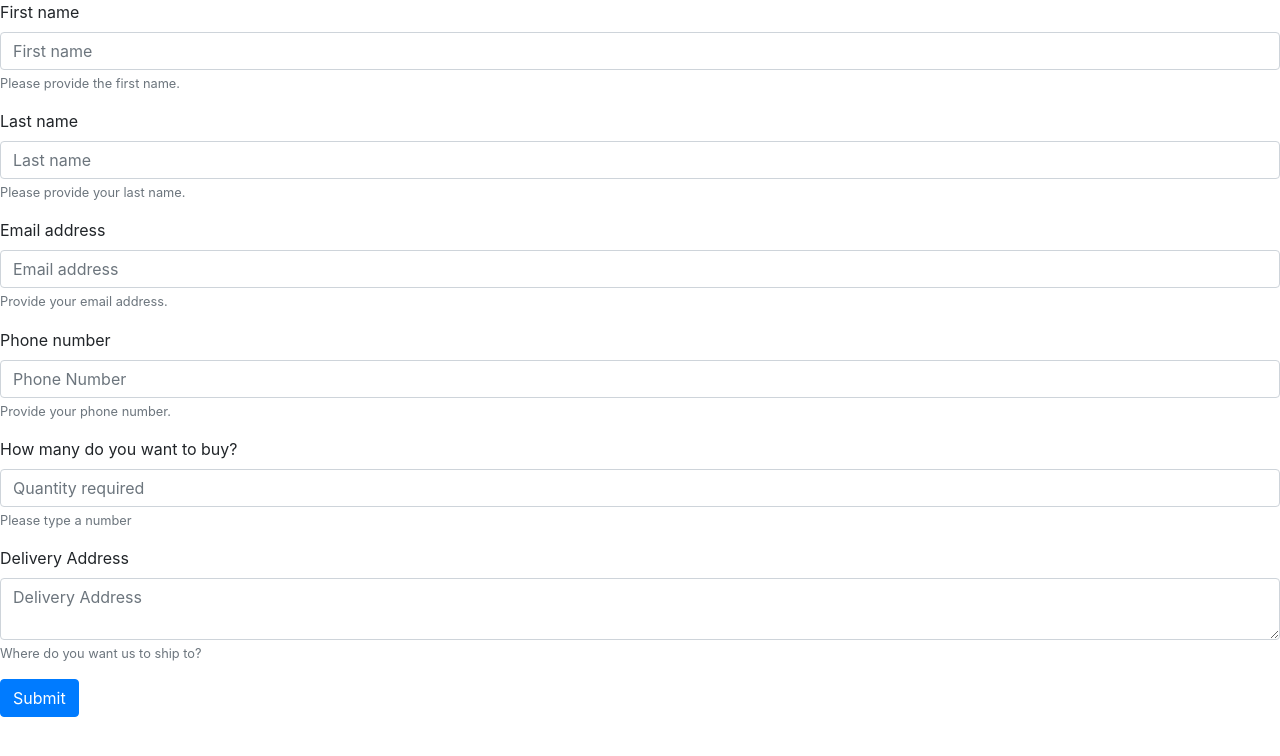
After one commit to elyayertey/quophi, a PHP site: page /add-order.html in a window 1280 px wide. The commit adds this page. Shown: the top 756 px of the page. Run offline with PHP 8.4, Linux system fonts and the light colour scheme; some libraries are stand-ins or nearby versions.

Commit message:
Add files via upload

```diff
--- /dev/null
+++ b/add-order.html
@@ -0,0 +1,96 @@
+<!doctype html>
+<html>
+<head>
+<meta charset="utf-8">
+<meta http-equiv="X-UA-Compatible" content="IE=edge">
+<meta name="viewport" content="width=device-width, initial-scale=1.0">
+<title>Untitled Document</title>
+<link href="css/bootstrap-4.2.1.css" rel="stylesheet" type="text/css">
+</head>
+
+<body>
+<form class="needs-validation" novalidate>
+  <div class="form-group">
+    <label for="first_name">First name</label>
+    <input type="text" class="form-control" id="first_name" name="firstname" placeholder="First name" required>
+    <small id="first_name_help" class="form-text text-muted">Please provide the first name.</small>
+    </div>
+  <div class="form-group">
+    <label for="last_name">Last name</label>
+    <input type="text" class="form-control" id="last_name" name="lastname" placeholder="Last name" required>
+    <small id="last_name_help" class="form-text text-muted">Please provide your last name.</small>
+    </div>
+
+  <div class="form-group">
+    <label for="email_address">Email address</label>
+    <input type="email" class="form-control" id="email_address" name="email" placeholder="Email address" required>
+    <small id="email_help" class="form-text text-muted">Provide your email address.</small> </div>
+
+  <div class="form-group">
+    <label for="phone_number">Phone number</label>
+    <input type="text" class="form-control" id="phone_number" name="phone" placeholder="Phone Number" required>
+    <small id="phone_help" class="form-text text-muted">Provide your phone number.</small> </div>
+
+  <div class="form-group">
+    <label for="qty">How many do you want to buy?</label>
+    <input type="text" class="form-control" id="qty" name="qty" placeholder="Quantity required" required>
+    <small id="qty_help" class="form-text text-muted">Please type a number</small> </div>
+
+  <div class="form-group">
+    <label for="address">Delivery Address</label>
+    <textarea class="form-control" id="address" name="address" placeholder="Delivery Address" required></textarea>
+    <small id="product_quantity_help" class="form-text text-muted">Where do you want us to ship to?</small> </div>
+  <input type="hidden"  id="action" name="action" placeholder="add_product">
+  <button type="submit" class="btn btn-primary" onClick="addOrder();">Submit</button>
+</form>
+</body>
+    <script>
+// Example starter JavaScript for disabling form submissions if there are invalid fields
+(function() {
+  'use strict';
+  window.addEventListener('load', function() {
+    // Fetch all the forms we want to apply custom Bootstrap validation styles to
+    var forms = document.getElementsByClassName('needs-validation');
+    // Loop over them and prevent submission
+    var validation = Array.prototype.filter.call(forms, function(form) {
+      form.addEventListener('submit', function(event) {
+        if (form.checkValidity() === false) {
+          event.preventDefault();
+          event.stopPropagation();
+        }
+        form.classList.add('was-validated');
+      }, false);
+    });
+  }, false);
+})();
+</script>
+    <script src="https://unpkg.com/axios/dist/axios.min.js"></script>
+
+    <script type="text/javascript">
+    function addOrder(){
+
+        var firstName = document.getElementById('first_name').value;
+        var lastName = document.getElementById('last_name').value;
+        var email_address = document.getElementById('email_address').value;
+        var phone_number = document.getElementById('phone_number').value;
+        var qty = document.getElementById('qty').value;
+        var address = document.getElementById('address').value;
+
+        axios.post('/user', {
+        firstName: firstName,
+        lastName: lastName,
+        email:email_address,
+        phone:phone_number,
+        qty:qty,
+        address:address
+      })
+
+      .then(function (response) {
+        console.log(response);
+      })
+      .catch(function (error) {
+        console.log(error);
+      });
+    }
+    </script>
+</html>
--- a/product.class.php
+++ b/product.class.php
@@ -122,9 +122,9 @@ class product {
 
   function fetchProductById() {
     $fetchProductById = $connect->prepare( 'SELECT * FROM products WHERE id=:id AND active=:active' );
-    $fetchAllActiveProducts->bindParam( ':id', $this->id, PDO::PARAM_INT );
-    $fetchAllActiveProducts->bindParam( ':active', $this->active, PDO::PARAM_INT );
-    $allActiveProducts = $fetchAllActiveProducts->execute();
+    $fetchProductById->bindParam( ':id', $this->id, PDO::PARAM_INT );
+    $fetchProductById->bindParam( ':active', $this->active, PDO::PARAM_INT );
+    $allActiveProducts = $fetchProductById->execute();
     $activeProducts = $allActiveProducts->fetch( PDO::FETCH_ASSOC );
     $this->toJson( 'success', $activeProducts );
   }
```
Also changed, not shown: order.class.php (added, +137 -0 lines).
